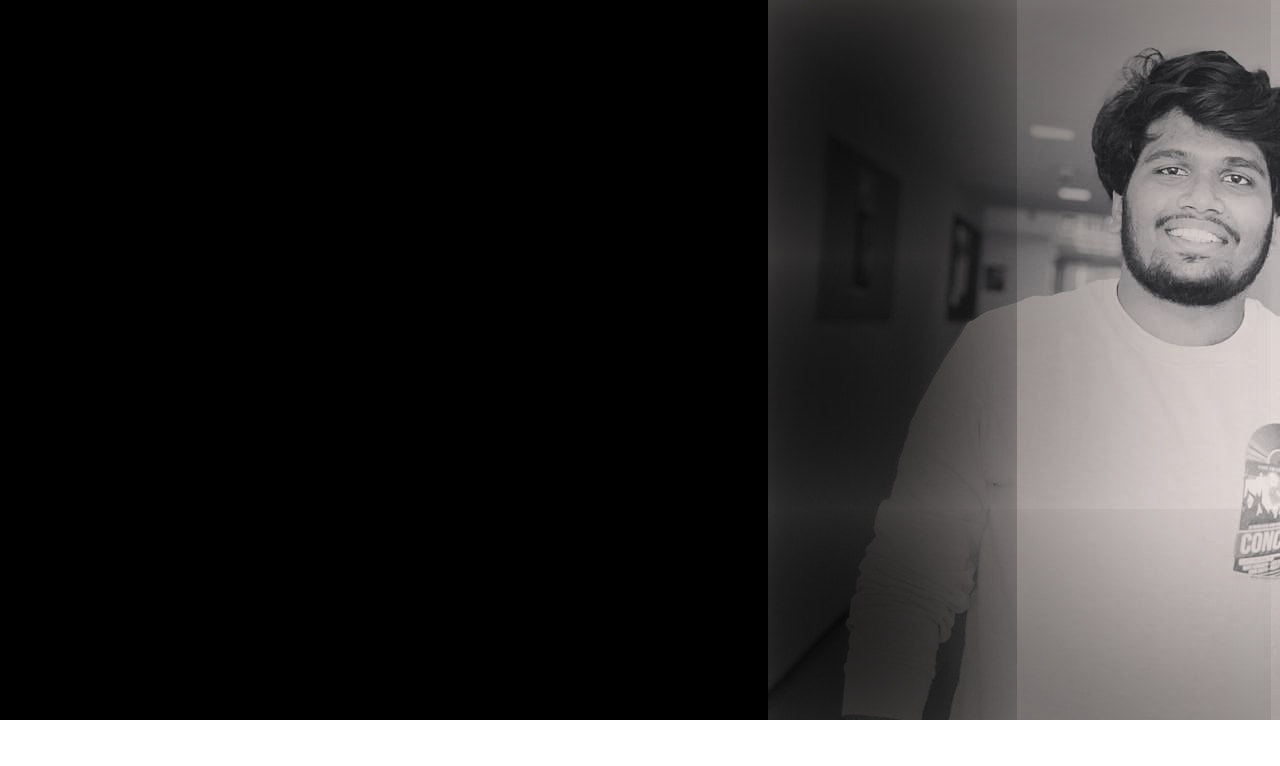
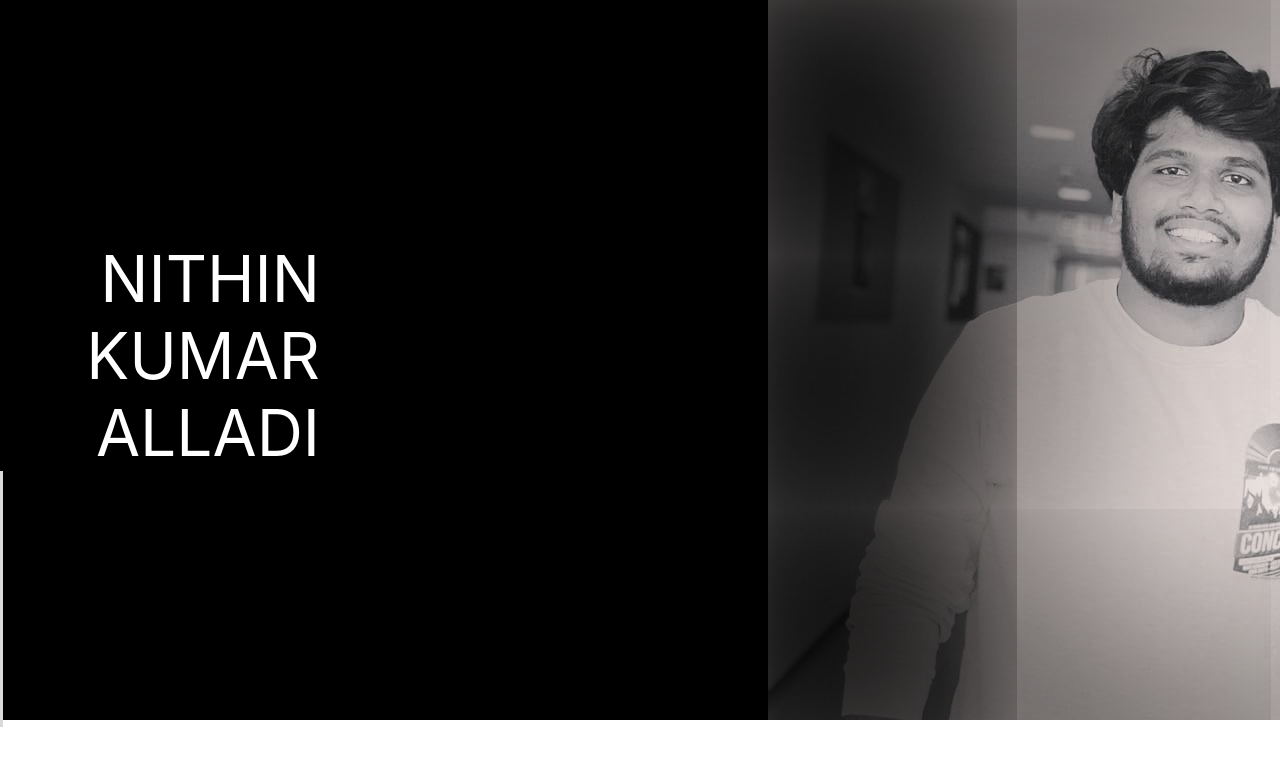
Before and after one commit to NithinKumarAlladi/Website, a React (Create React App) app: page / in a window 1280 px wide. Shown: the top 766 px of the page. Built offline with nearby package versions, Linux system fonts and the light colour scheme.

Commit message:
added name.

```diff
--- a/src/App.css
+++ b/src/App.css
@@ -1,3 +1,6 @@
+.App{
+  font-size: 16px;
+}
 
 .App-logo {
   animation: App-logo-spin infinite 20s linear;
@@ -80,6 +83,24 @@
   background : url(./imgs/me.jpg);
   box-shadow: 250px 0px 2000px rgba(0,0,0,1) inset;
 }
+.name{
+  color: white;
+  text-align: right;
+  font-size: 4em;
+  width: 20%;
+  padding-top:30vh;
+  padding-left:5%;
+}
+p{
+  margin:0px;
+  padding:0px;
+}
+.vertiLine{
+  width:3px;
+  height:16em;
+  background: rgb(218, 218, 218);
+  position: absolute;
+}
 
 @media screen and (max-width:1200px){
   .intro{
@@ -89,16 +110,26 @@
   }
   .imgDiv{
     float: center;
-    height: 100%;
+    height: 30%;
     width: 100%;
     background: url(../src/imgs/bg.jpg) no-repeat ;
     box-shadow: none;
   }
   .myImg{
     display: inline;
-    height:30%;
+    height:100%;
     border-radius: 50%;
     margin-top:15vh;
-    float: none;
+    float:none;
+  }
+  .name{
+    font-size: 2em;
+    text-align: center;
+    width: 100%;
+    padding-top: 65vh;
+    padding-left: 0%;
+  }
+  .vertiLine{
+    display: none;
   }
 }
--- a/src/Home.js
+++ b/src/Home.js
@@ -15,6 +15,8 @@ export default class Home extends Component {
           <div className="imgDiv" >
             <img className="myImg" src={shortMe} />
           </div>
+          <p className="name" >NITHIN KUMAR ALLADI</p>
+          <div className="vertiLine" ></div>
         </div>
       </div>
       // <div>
```
